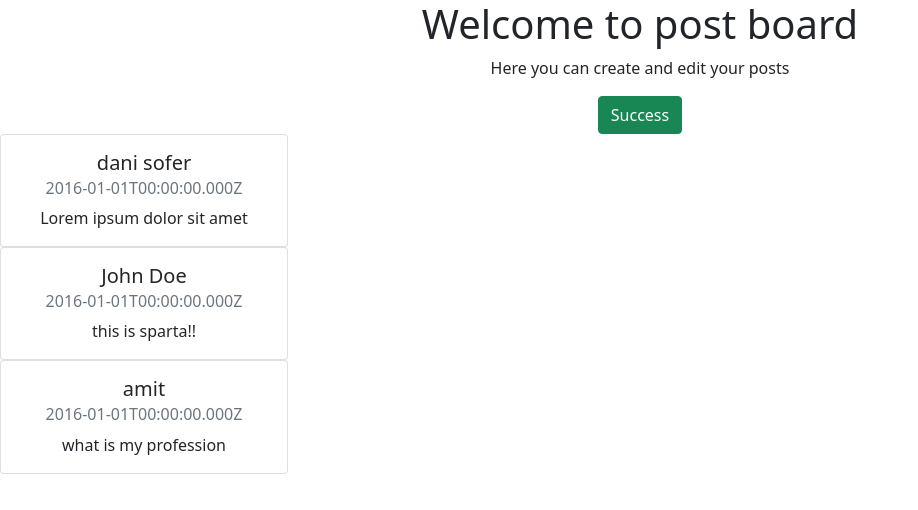
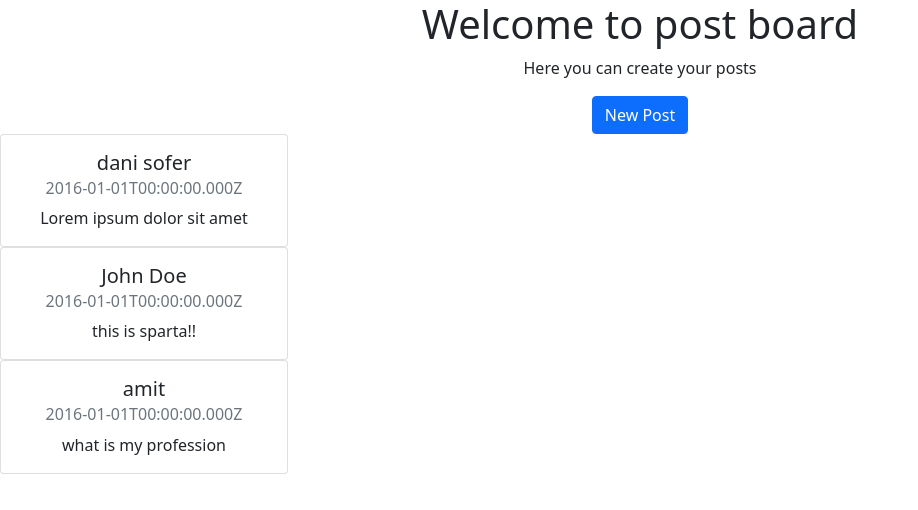
Before and after one commit to soferdani/PostBoard, a React (Create React App) app: page / in a window 1280 px wide. Shown: the top 510 px of the page, without its empty margins (0-918 px from the left). Built offline with nearby package versions, Linux system fonts and the light colour scheme.

Commit message:
post new note is working

```diff
--- a/package.json
+++ b/package.json
@@ -7,6 +7,7 @@
     "@testing-library/react": "^11.2.7",
     "@testing-library/user-event": "^12.8.3",
     "bootstrap": "^5.1.3",
+    "nanoid": "^3.1.30",
     "react": "^17.0.2",
     "react-bootstrap": "^2.0.2",
     "react-dom": "^17.0.2",
--- a/src/App.js
+++ b/src/App.js
@@ -1,52 +1,41 @@
 import "./App.css";
-import React, { useState } from "react";
-import {Button  } from "react-bootstrap";
+import React, { useEffect, useState } from "react";
+import { nanoid } from "nanoid";
 import Note from "./components/Note";
-import 'bootstrap/dist/css/bootstrap.css'
+import "bootstrap/dist/css/bootstrap.css";
+import AddNote from "./components/AddNote";
 const data = require("./assets/posts.json");
 
-const handleSubmit = (event) => {
-	console.log(event);
-};
+function App() {
+	const [notes, setNotes] = useState(data.posts);
 
-function App() {
-	const [notes, setNotes] = useState(data);
-	const [newAuthorName, setNewAuthorName] = useState("");
-	const [newNoteContent, setNewNoteContent] = useState("");
 
-	console.log(notes.posts);
+	const addNote = (note, author) => {
+		const date = new Date();
+    const newNote = {
+      id: nanoid(),
+      content: note,
+      author: author,
+      date: date.toLocaleString()
+    };
+    const newNotes = [...notes, newNote];
+    setNotes(newNotes);
+
+    console.log(notes);
+	};
 
 	return (
 		<div className='App'>
 			<h1>Welcome to post board</h1>
-			<p>Here you can create and edit your posts</p>
+			<p>Here you can create your posts</p>
 
-      <Button variant="success">Success</Button>
+			<AddNote handelAddNote={addNote} />
 
-			{notes.posts.map((posts) => (
+			{notes.map((posts) => (
 				<Note key={posts.id} data={posts} />
 			))}
-
-			{/* <form onSubmit={handleSubmit}>
-				<input
-					type='text'
-					placeholder='Author Name'
-					value={newNoteTitle}
-					onChange={handleTitleChange}
-				/>
-				<textarea
-					placeholder='Content'
-					value={newNoteContent}
-					onChange={handleContentChange}
-				/>
-				<button type='submit'>Add</button>
-			</form> */}
 		</div>
 	);
 }
 
-// 	event.target.title.value = ""; // resets the form
-// 	event.target.content.value = ""; // resets the form
-// }
-
 export default App;
--- /dev/null
+++ b/src/components/AddNote.js
@@ -0,0 +1,83 @@
+import { Button, Modal, Form } from "react-bootstrap";
+import "bootstrap/dist/css/bootstrap.css";
+import React, { useEffect, useState } from "react";
+
+const handleSubmit = (event) => {
+	console.log(event);
+};
+
+function AddNote({handelAddNote}) {
+
+	const [show, setShow] = useState(false);
+	const [author, setAuthor] = useState("");
+	const [note, setNote] = useState("");
+
+	const handleClose = () => {
+		setAuthor("");
+		setNote("");
+		setShow(false);
+	};
+	const handleShow = () => {
+		setShow(true);
+	};
+
+    const handleSave = () => {
+        handelAddNote(note,author);
+		setAuthor("");
+        setNote("");
+        setShow(false);
+	};
+
+	const handleAuthor = (event) => {
+		setAuthor(event.target.value);
+	};
+
+	const handleNote = (event) => {
+		setNote(event.target.value);
+	};
+
+	return (
+		<div className='add-note'>
+			<Button variant='primary' onClick={handleShow}>
+				New Post
+			</Button>
+
+			<Modal show={show} onHide={handleClose}>
+				<Modal.Header closeButton>
+					<Modal.Title>Post a new note</Modal.Title>
+				</Modal.Header>
+				<Modal.Body>
+					<Form onSubmit={handleSubmit}>
+						<Form.Group className='mb-3' controlId='ControlInput1'>
+							<Form.Label>Author Name</Form.Label>
+							<Form.Control
+								type='text'
+								value={author}
+								onChange={handleAuthor}
+							/>
+						</Form.Group>
+						<Form.Group className='mb-3' controlId='ControlInput2'>
+							<Form.Label>What would you like to say</Form.Label>
+							<Form.Control
+								as='textarea'
+								rows='3'
+								value={note}
+								onChange={handleNote}
+							/>
+						</Form.Group>
+					</Form>
+				</Modal.Body>
+				<Modal.Footer>
+					<Button variant='secondary' onClick={handleClose}>
+						Close
+					</Button>
+					<Button variant='primary' onClick={handleSave}>
+						Save New Post
+					</Button>
+				</Modal.Footer>
+			</Modal>
+		</div>
+	);
+}
+
+export default AddNote;
```
